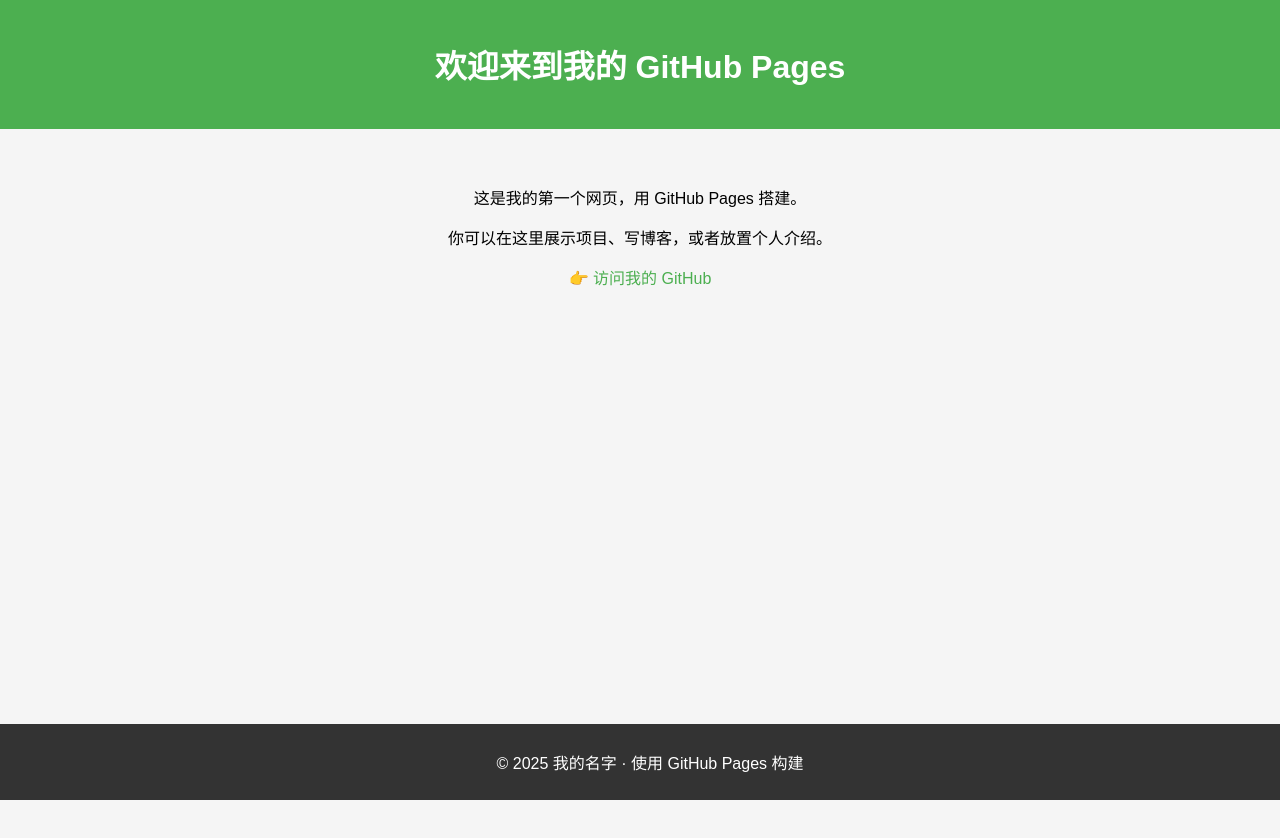
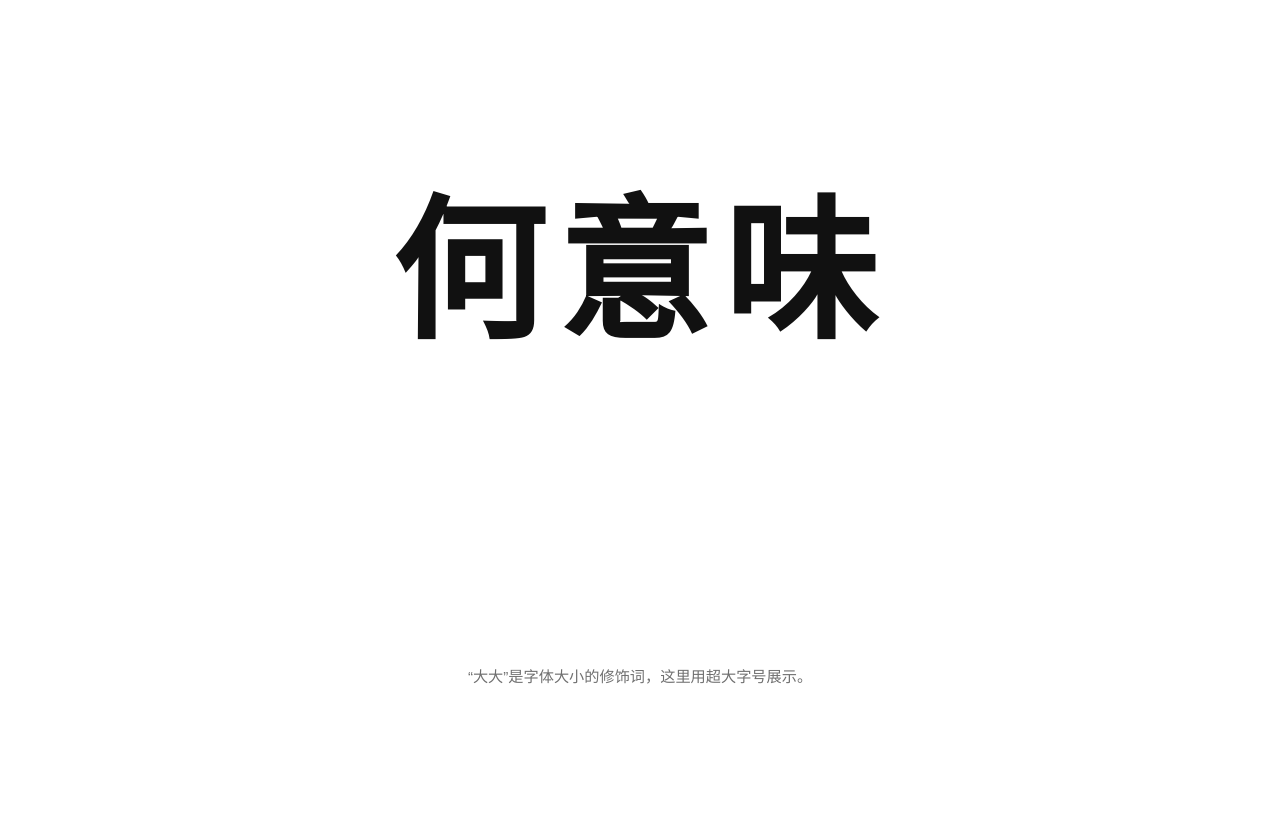
Before and after one commit to CAL737/cal737.github.io, a plain HTML site: page index.html in a window 1280 px wide. Before the commit the page ends 800 px from the top, so only its background shows below. Drawn offline with Linux system fonts and the light colour scheme.

Commit message:
Update index.html

```diff
--- a/index.html
+++ b/index.html
@@ -1,51 +1,51 @@
 <!DOCTYPE html>
 <html lang="zh-CN">
 <head>
-  <meta charset="UTF-8">
-  <title>我的 GitHub Pages</title>
+  <meta charset="UTF-8" />
+  <meta name="viewport" content="width=device-width, initial-scale=1" />
+  <title>何意味</title>
   <style>
-    body {
-      font-family: "Microsoft YaHei", sans-serif;
-      background: #f5f5f5;
+    :root {
+      --bg: #ffffff;
+      --fg: #111111;
+    }
+    @media (prefers-color-scheme: dark) {
+      :root { --bg: #0f0f10; --fg: #e9e9ea; }
+    }
+    html, body {
+      height: 100%;
       margin: 0;
-      padding: 0;
+      background: var(--bg);
+      color: var(--fg);
+      font-family: "Microsoft YaHei", "PingFang SC", "Noto Sans SC", Arial, sans-serif;
     }
-    header {
-      background: #4CAF50;
-      color: white;
-      padding: 20px;
+    .wrap {
+      min-height: 100vh;
+      display: grid;
+      place-items: center;
+      padding: 6vh 4vw;
       text-align: center;
     }
-    main {
-      padding: 40px;
-      text-align: center;
+    /* “大大”作为字体大小修饰：让文字超大且自适应 */
+    .word {
+      margin: 0;
+      font-weight: 700;
+      letter-spacing: 0.08em;
+      line-height: 1.05;
+      /* 自适应超大字号：移动端到超宽屏都保持巨大而不溢出 */
+      font-size: clamp(48px, 12vw, 160px);
     }
-    footer {
-      background: #333;
-      color: white;
-      text-align: center;
-      padding: 10px;
-      position: fixed;
-      bottom: 0;
-      width: 100%;
-    }
-    a {
-      color: #4CAF50;
-      text-decoration: none;
+    .hint {
+      margin-top: 1rem;
+      font-size: 0.95rem;
+      opacity: 0.6;
     }
   </style>
 </head>
 <body>
-  <header>
-    <h1>欢迎来到我的 GitHub Pages</h1>
-  </header>
-  <main>
-    <p>这是我的第一个网页，用 GitHub Pages 搭建。</p>
-    <p>你可以在这里展示项目、写博客，或者放置个人介绍。</p>
-    <p>👉 <a href="https://github.com/你的用户名">访问我的 GitHub</a></p>
+  <main class="wrap">
+    <h1 class="word">何意味</h1>
+    <p class="hint">“大大”是字体大小的修饰词，这里用超大字号展示。</p>
   </main>
-  <footer>
-    <p>© 2025 我的名字 · 使用 GitHub Pages 构建</p>
-  </footer>
 </body>
 </html>
```
